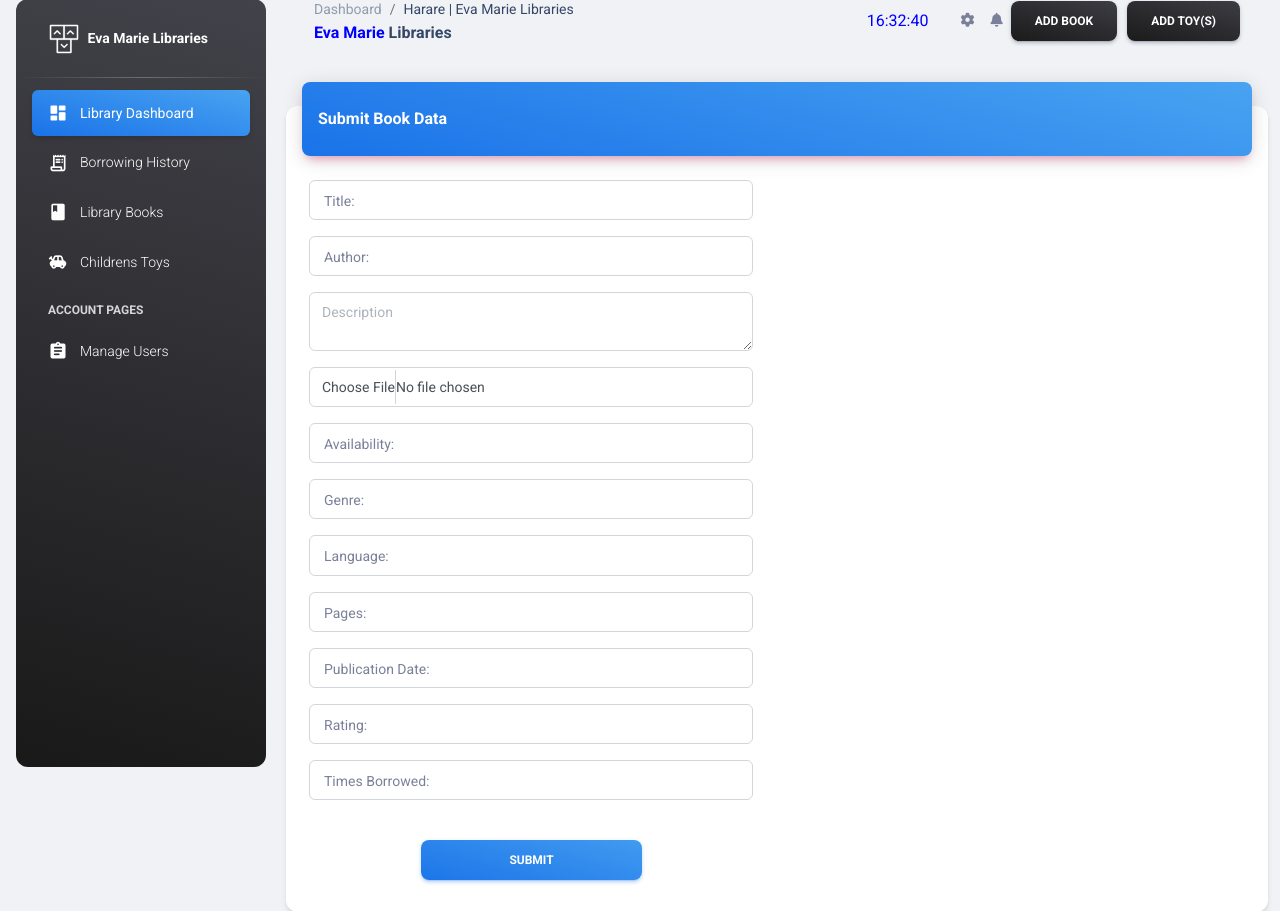
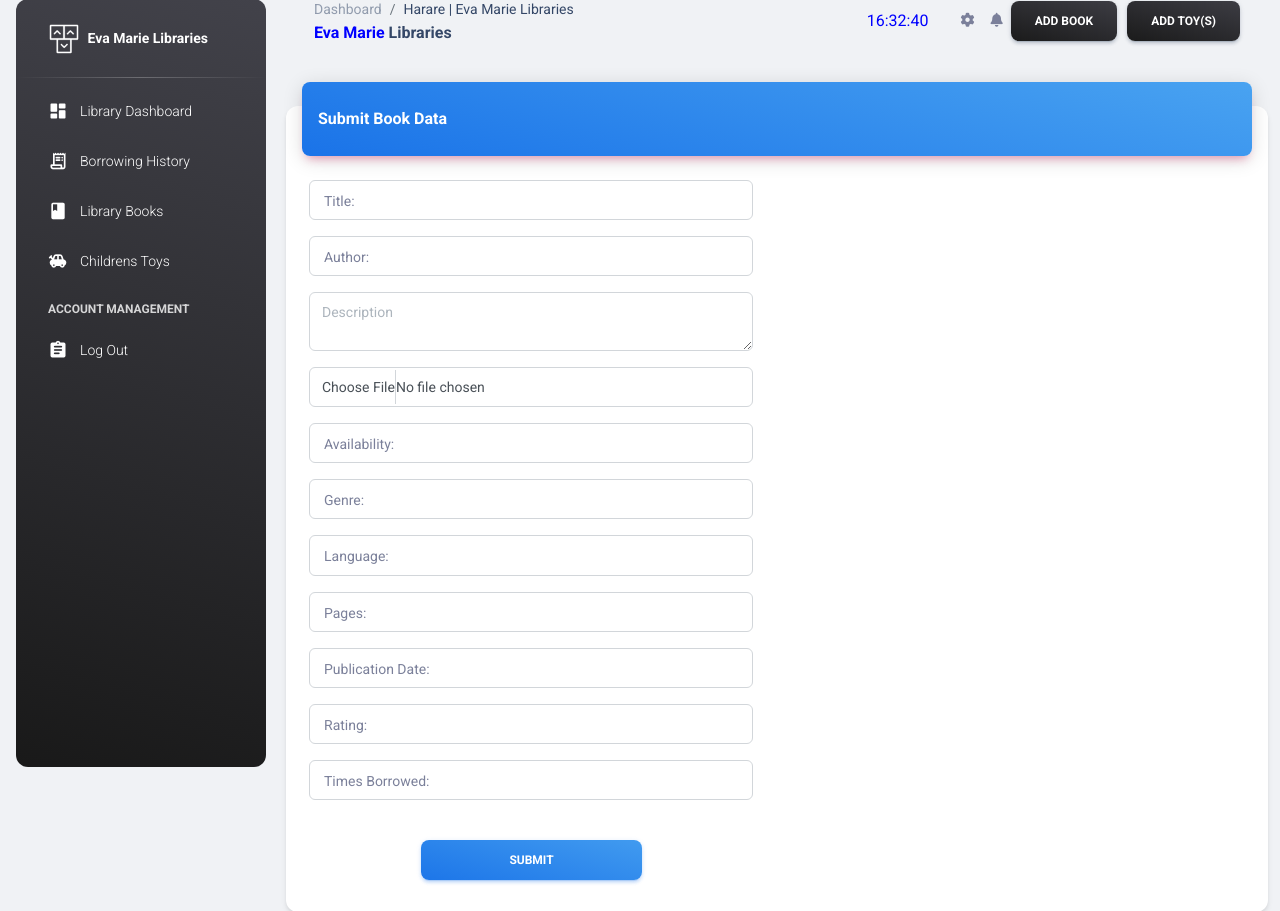
Before and after one commit to achiodza/evamarielibraries, a PHP site: page /pages/addtoy.php in a window 1280 px wide. Shown: the part 17-928 px from the top of the page. Run offline with PHP 8.4, Linux system fonts and the light colour scheme; some libraries are stand-ins or nearby versions.

Commit message:
dashboard changes

```diff
--- a/pages/includes/navheader.php
+++ b/pages/includes/navheader.php
@@ -1,7 +1,7 @@
 <div class="collapse navbar-collapse  w-auto " id="sidenav-collapse-main">
       <ul class="navbar-nav">
         <li class="nav-item">
-          <a class="nav-link text-white active bg-gradient-info" href="../pages/dashboard.php">
+          <a class="nav-link text-white" href="../pages/dashboard.php">
             <div class="text-white text-center me-2 d-flex align-items-center justify-content-center">
               <i class="material-icons opacity-10">dashboard</i>
             </div>
@@ -37,7 +37,7 @@
 
 
         <li class="nav-item mt-3">
-          <h6 class="ps-4 ms-2 text-uppercase text-xs text-white font-weight-bolder opacity-8">Account pages</h6>
+          <h6 class="ps-4 ms-2 text-uppercase text-xs text-white font-weight-bolder opacity-8">Account Management</h6>
         </li>
 
         <li class="nav-item">
@@ -45,7 +45,7 @@
             <div class="text-white text-center me-2 d-flex align-items-center justify-content-center">
               <i class="material-icons opacity-10">assignment</i>
             </div>
-            <span class="nav-link-text ms-1">Manage Users</span>
+            <span class="nav-link-text ms-1">Log Out</span>
           </a>
         </li>
       </ul>
```
